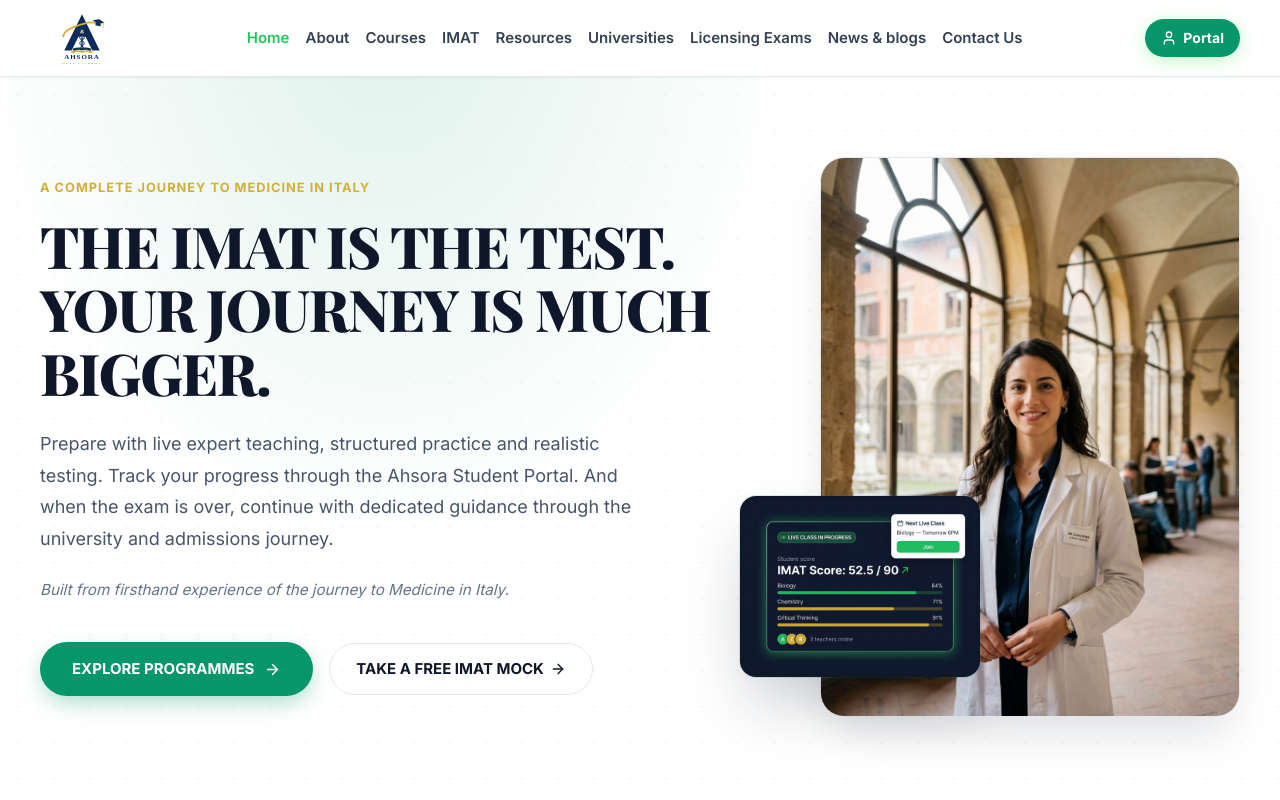
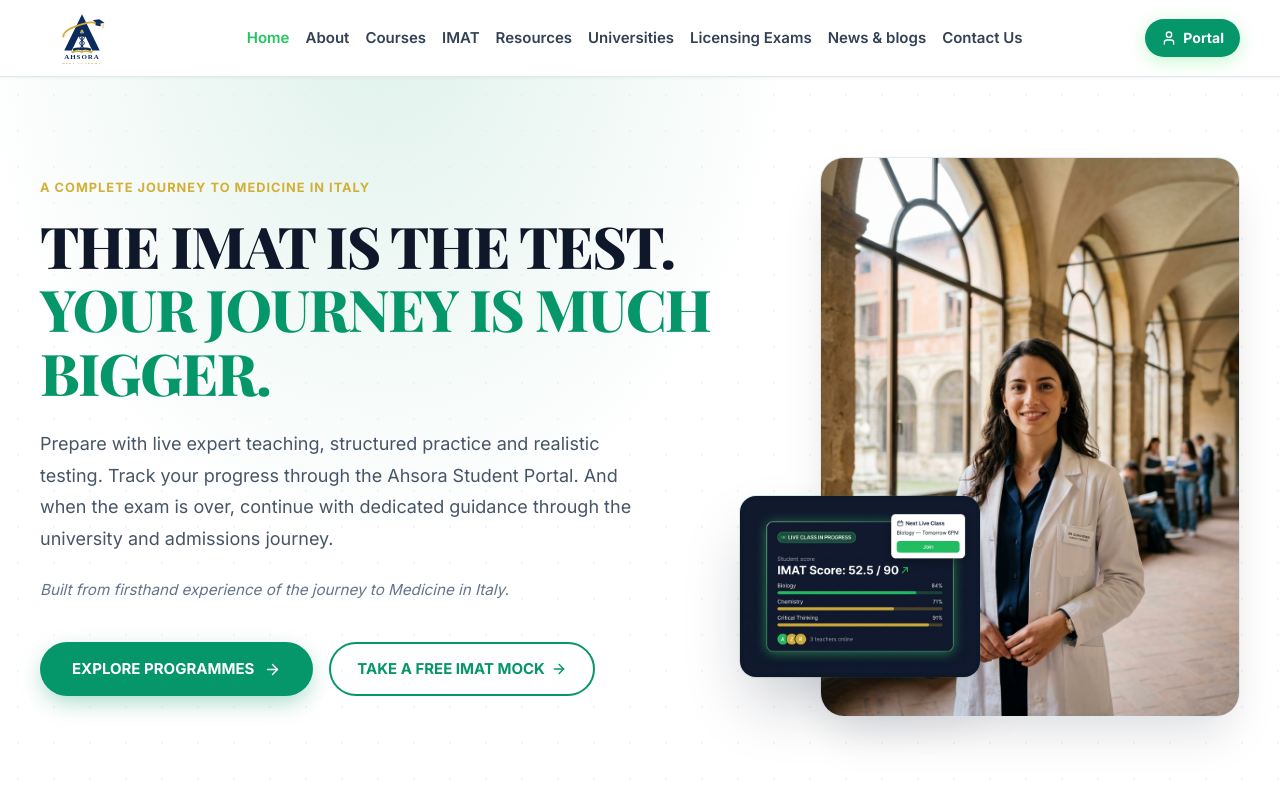
Before and after one commit to ch-muaz-kamboh/Ahsoraa-med-academy, a Next.js app: page / in a window 1280 px wide. Shown: the top 800 px of the page. Built offline with nearby package versions, Linux system fonts and the light colour scheme; a web font is replaced by a local one.

Commit message:
Update hero text and secondary button colors

```diff
--- a/src/app/page.tsx
+++ b/src/app/page.tsx
@@ -367,8 +367,8 @@
                   animation: 'fadeInUp 0.7s 0.1s cubic-bezier(0.16,1,0.3,1) both',
                 }}
               >
-                THE IMAT IS THE TEST.<br />
-                YOUR JOURNEY IS MUCH BIGGER.
+                <span>THE IMAT IS THE TEST.</span><br />
+                <span style={{ color: '#059669' }}>YOUR JOURNEY IS MUCH BIGGER.</span>
               </h1>
 
               {/* Supporting copy */}
@@ -441,21 +441,21 @@
                     gap: '6px',
                     fontSize: '0.9375rem',
                     fontWeight: 700,
-                    color: '#0F172A',
+                    color: '#059669',
                     background: 'none',
-                    border: '1.5px solid #E2E8F0',
+                    border: '2px solid #059669', // Bold green border
                     cursor: 'pointer',
                     padding: '13px 26px',
                     borderRadius: '9999px',
-                    transition: 'border-color 0.2s, background 0.2s',
+                    transition: 'background-color 0.2s, color 0.2s',
                   }}
                   onMouseEnter={(e) => {
-                    (e.currentTarget as HTMLAnchorElement).style.borderColor = '#059669';
-                    (e.currentTarget as HTMLAnchorElement).style.background = '#ECFDF5';
+                    (e.currentTarget as HTMLAnchorElement).style.backgroundColor = '#059669';
+                    (e.currentTarget as HTMLAnchorElement).style.color = '#FFFFFF';
                   }}
                   onMouseLeave={(e) => {
-                    (e.currentTarget as HTMLAnchorElement).style.borderColor = '#E2E8F0';
-                    (e.currentTarget as HTMLAnchorElement).style.background = 'none';
+                    (e.currentTarget as HTMLAnchorElement).style.backgroundColor = 'transparent';
+                    (e.currentTarget as HTMLAnchorElement).style.color = '#059669';
                   }}
                 >
                   <span>TAKE A FREE IMAT MOCK</span>
```
